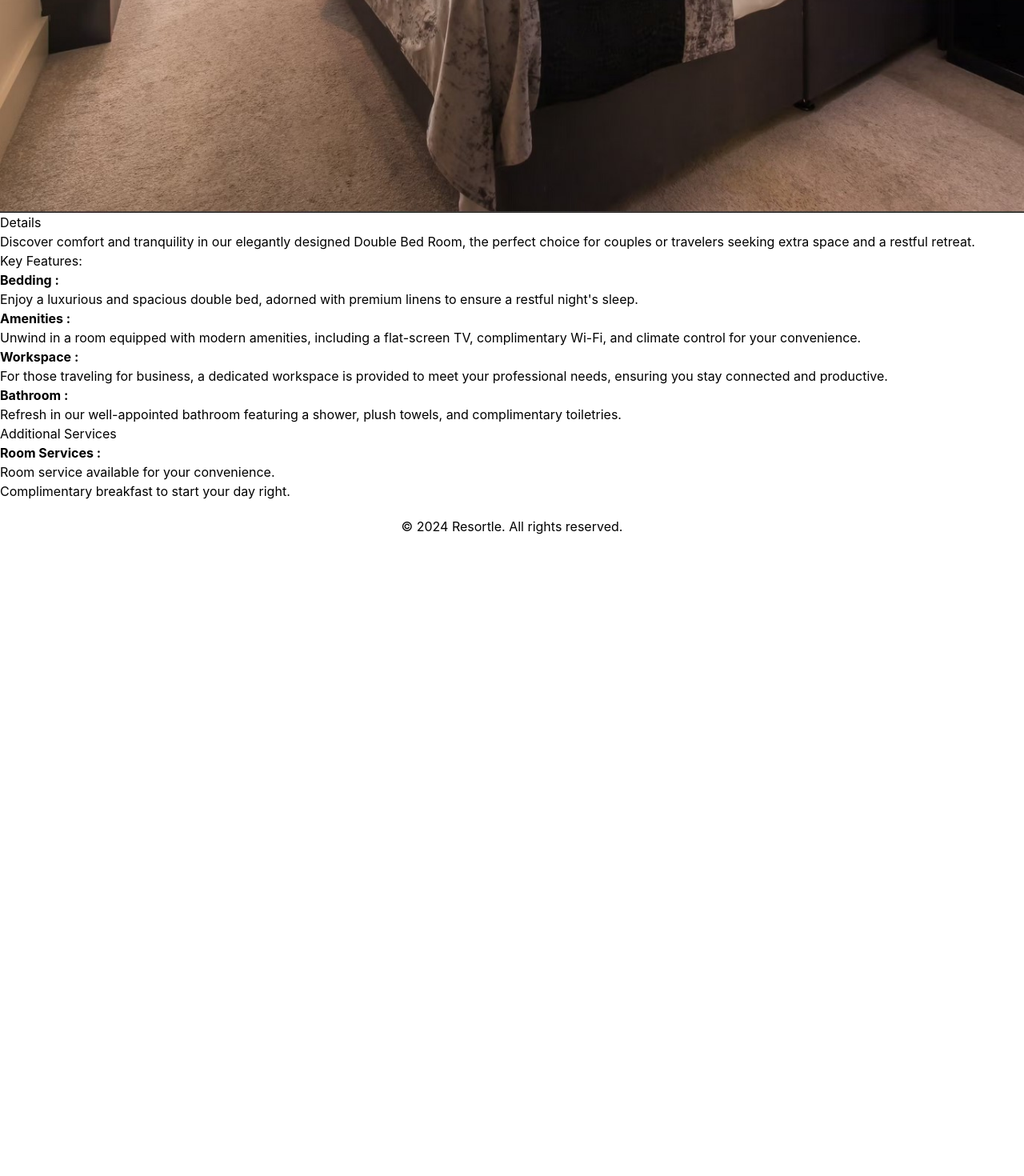
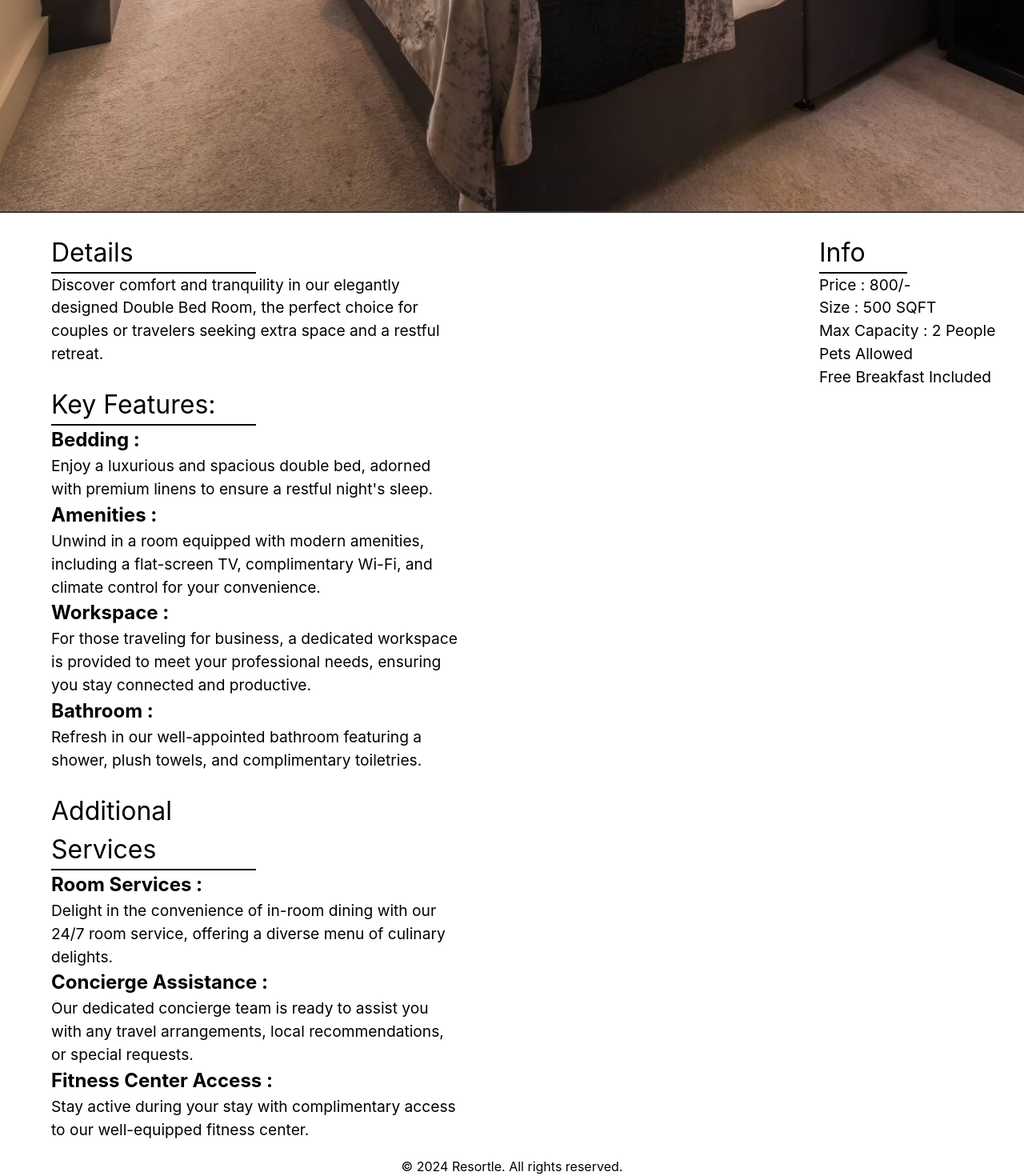
Before and after one commit to nidhidew/Resortle, a React (Create React App) app in the folder ResortBooking/resort_booking/: page /double_room in a window 1280 px wide. Shown: the part 681-2151 px from the top of the page at 80% size. Before the commit the page ends 1351 px from the top, so only its background shows below. Built offline with nearby package versions, Linux system fonts and the light colour scheme; the HTML template or start-up script is replaced by a standard one.

Commit message:
double room page is completed

```diff
--- a/ResortBooking/resort_booking/src/Components/Lending/Double_Room.jsx
+++ b/ResortBooking/resort_booking/src/Components/Lending/Double_Room.jsx
@@ -1,62 +1,112 @@
-import React from 'react'
+import React from "react";
 
 const Double_Room = () => {
   return (
     <div>
-      <div className='bg_section_1_double'>
+      <div className="bg_section_1_double">
         <div className="container_1">
-            <center>
-              <h1 className="header_container_1">DOUBLE BED ROOMS</h1>
-            </center>
-            <p className="underline_container_1"></p><br></br>
+          <center>
+            <h1 className="header_container_1">DOUBLE BED ROOMS</h1>
+          </center>
+          <p className="underline_container_1"></p>
+          <br></br>
         </div>
       </div>
-      <div>
-        <div>
-
+      <div className="">
+        <div className="single-info">
+          <h1 className="single-heading">Info</h1>
+          <h3 className="p-single">Price : 800/-</h3>
+          <h3 className="p-single">Size : 500 SQFT</h3>
+          <h3 className="p-single">Max Capacity : 2 People</h3>
+          <h3 className="p-single">Pets Allowed</h3>
+          <h3 className="p-single">Free Breakfast Included</h3>
         </div>
-        <div className='double-details'>
-          <h1 className=''>Details</h1>
-          <p>Discover comfort and tranquility in our elegantly designed Double Bed Room, the perfect choice for couples or travelers seeking extra space and a restful retreat.</p>
+        <div className="single-details">
+          <h1 className="single-heading">Details</h1>
+          <p className="p-single">
+            Discover comfort and tranquility in our elegantly designed Double
+            Bed Room, the perfect choice for couples or travelers seeking extra
+            space and a restful retreat.
+          </p>
         </div>
-        <div className='double-key'>
-          <h1>
-            Key Features:
-          </h1>
+        <div className="single-key">
+          <h1 className="single-heading">Key Features:</h1>
           <ul>
             <li>
-              <h3><b>Bedding :</b></h3>
-              <p>Enjoy a luxurious and spacious double bed, adorned with premium linens to ensure a restful night's sleep.</p>
+              <h3 className="h3-single">
+                <b>Bedding :</b>
+              </h3>
+              <p className="p-single">
+                Enjoy a luxurious and spacious double bed, adorned with premium
+                linens to ensure a restful night's sleep.
+              </p>
             </li>
             <li>
-              <h3><b>Amenities :</b></h3>
-              <p>Unwind in a room equipped with modern amenities, including a flat-screen TV, complimentary Wi-Fi, and climate control for your convenience.</p>
+              <h3 className="h3-single">
+                <b>Amenities :</b>
+              </h3>
+              <p className="p-single">
+                Unwind in a room equipped with modern amenities, including a
+                flat-screen TV, complimentary Wi-Fi, and climate control for
+                your convenience.
+              </p>
             </li>
             <li>
-              <h3><b>Workspace :</b></h3>
-              <p>For those traveling for business, a dedicated workspace is provided to meet your professional needs, ensuring you stay connected and productive.</p>
+              <h3 className="h3-single">
+                <b>Workspace :</b>
+              </h3>
+              <p className="p-single">
+                For those traveling for business, a dedicated workspace is
+                provided to meet your professional needs, ensuring you stay
+                connected and productive.
+              </p>
             </li>
             <li>
-              <h3><b>Bathroom :</b></h3>
-              <p>Refresh in our well-appointed bathroom featuring a shower, plush towels, and complimentary toiletries.</p>
+              <h3 className="h3-single">
+                <b>Bathroom :</b>
+              </h3>
+              <p className="p-single">
+                Refresh in our well-appointed bathroom featuring a shower, plush
+                towels, and complimentary toiletries.
+              </p>
             </li>
           </ul>
         </div>
-        <div className='double-services'>
-          <h1>Additional Services</h1>
+        <div className="single-services">
+          <h1 className="single-heading">Additional Services</h1>
           <ul>
             <li>
-              <h3><b>Room Services : </b></h3>
-            <p>Room service available for your convenience.</p>
+              <h3 className="h3-single">
+                <b>Room Services : </b>
+              </h3>
+              <p className="p-single">
+                Delight in the convenience of in-room dining with our 24/7 room
+                service, offering a diverse menu of culinary delights.
+              </p>
             </li>
             <li>
-            Complimentary breakfast to start your day right.
+              <h3 className="h3-single">
+                <b>Concierge Assistance : </b>
+              </h3>
+              <p className="p-single">
+                Our dedicated concierge team is ready to assist you with any
+                travel arrangements, local recommendations, or special requests.
+              </p>
+            </li>
+            <li>
+              <h3 className="h3-single">
+                <b>Fitness Center Access : </b>
+              </h3>
+              <p className="p-single">
+                Stay active during your stay with complimentary access to our
+                well-equipped fitness center.
+              </p>
             </li>
           </ul>
         </div>
       </div>
     </div>
-  )
-}
+  );
+};
 
-export default Double_Room
+export default Double_Room;
--- a/ResortBooking/resort_booking/src/Components/Lending/Single_Room.jsx
+++ b/ResortBooking/resort_booking/src/Components/Lending/Single_Room.jsx
@@ -1,85 +1,136 @@
-import React from 'react'
+import React from "react";
 
 const Single_Room = () => {
   return (
     <div>
-      <div className='bg_section_1_single'>
+      <div className="bg_section_1_single">
         {/* <h1>Single Room</h1> */}
         <div className="container_1">
-            <center>
-              <h1 className="header_container_1">SINGLE BED ROOMS</h1>
-            </center>
-            <p className="underline_container_1"></p><br></br>
+          <center>
+            <h1 className="header_container_1">SINGLE BED ROOMS</h1>
+          </center>
+          <p className="underline_container_1"></p>
+          <br></br>
         </div>
       </div>
-      <div className=''>
-        <div className='single-info'>
-          <h1 className='single-heading'>Info</h1>
-          <h3 className='p-single'>Price : 800/-</h3>
-          <h3 className='p-single'>Size : 500 SQFT</h3>
-          <h3 className='p-single'>Max Capacity : 2 People</h3>
-          <h3 className='p-single'>Pets Allowed</h3>
-          <h3 className='p-single'>Free Breakfast Included</h3>
+      <div className="">
+        <div className="single-info">
+          <h1 className="single-heading">Info</h1>
+          <h3 className="p-single">Price : 800/-</h3>
+          <h3 className="p-single">Size : 500 SQFT</h3>
+          <h3 className="p-single">Max Capacity : 1 People</h3>
+          <h3 className="p-single">Pets Allowed</h3>
+          <h3 className="p-single">Free Breakfast Included</h3>
         </div>
-        <div className='single-details'>
-          <h1 className='single-heading'>
-            Details
-          </h1>
-          <p className='p-single'>Experience comfort and tranquility in our Deluxe Single Room, thoughtfully designed to provide a peaceful sanctuary for solo travelers. Whether you're on a business trip or
-            simply seeking a cozy space to unwind, our single-bed room offers the perfect blend of style and functionality.</p>
+        <div className="single-details">
+          <h1 className="single-heading">Details</h1>
+          <p className="p-single">
+            Experience comfort and tranquility in our Deluxe Single Room,
+            thoughtfully designed to provide a peaceful sanctuary for solo
+            travelers. Whether you're on a business trip or simply seeking a
+            cozy space to unwind, our single-bed room offers the perfect blend
+            of style and functionality.
+          </p>
         </div>
-        <div className='single-key'>
-          <h1 className='single-heading'>
-            Key Features
-          </h1>
+        <div className="single-key">
+          <h1 className="single-heading">Key Features</h1>
           <ul>
             <li>
-              <h3 className='h3-single'><b>Single Bed : </b></h3>
-              <p className='p-single'>Drift into a restful sleep on a plush, premium-quality single bed. Fresh linens and a selection of pillows ensure a comfortable night's sleep.</p>
+              <h3 className="h3-single">
+                <b>Single Bed : </b>
+              </h3>
+              <p className="p-single">
+                Drift into a restful sleep on a plush, premium-quality single
+                bed. Fresh linens and a selection of pillows ensure a
+                comfortable night's sleep.
+              </p>
             </li>
             <li>
-              <h3 className='h3-single'><b>Modern Decor : </b></h3>
-              <p className='p-single'>Immerse yourself in a contemporary ambiance with tastefully curated decor. Elegant furnishings and soothing color palettes create a welcoming atmosphere.</p>
+              <h3 className="h3-single">
+                <b>Modern Decor : </b>
+              </h3>
+              <p className="p-single">
+                Immerse yourself in a contemporary ambiance with tastefully
+                curated decor. Elegant furnishings and soothing color palettes
+                create a welcoming atmosphere.
+              </p>
             </li>
             <li>
-              <h3 className='h3-single'><b>Workstation : </b></h3>
-              <p className='p-single'>Stay productive with a dedicated workspace equipped with high-speed Wi-Fi. Perfect for business travelers, the room is designed to meet your professional needs.</p>
+              <h3 className="h3-single">
+                <b>Workstation : </b>
+              </h3>
+              <p className="p-single">
+                Stay productive with a dedicated workspace equipped with
+                high-speed Wi-Fi. Perfect for business travelers, the room is
+                designed to meet your professional needs.
+              </p>
             </li>
             <li>
-              <h3 className='h3-single'><b>Private Bathroom : </b></h3>
-              <p className='p-single'>Enjoy the convenience of a private en-suite bathroom featuring modern fixtures, a spacious shower, and complimentary toiletries.</p>
+              <h3 className="h3-single">
+                <b>Private Bathroom : </b>
+              </h3>
+              <p className="p-single">
+                Enjoy the convenience of a private en-suite bathroom featuring
+                modern fixtures, a spacious shower, and complimentary
+                toiletries.
+              </p>
             </li>
             <li>
-              <h3 className='h3-single'><b>Entertainment : </b></h3>
-              <p className='p-single'>Unwind with a flat-screen TV offering a variety of channels. Whether catching up on the latest news or enjoying a movie night, entertainment is at your fingertips.</p>
+              <h3 className="h3-single">
+                <b>Entertainment : </b>
+              </h3>
+              <p className="p-single">
+                Unwind with a flat-screen TV offering a variety of channels.
+                Whether catching up on the latest news or enjoying a movie
+                night, entertainment is at your fingertips.
+              </p>
             </li>
             <li>
-              <h3 className='h3-single'><b>Complimentary Amenities : </b></h3>
-              <p className='p-single'>Indulge in complimentary amenities, including a minibar, coffee/tea maker, and daily housekeeping services.</p>
+              <h3 className="h3-single">
+                <b>Complimentary Amenities : </b>
+              </h3>
+              <p className="p-single">
+                Indulge in complimentary amenities, including a minibar,
+                coffee/tea maker, and daily housekeeping services.
+              </p>
             </li>
           </ul>
         </div>
-        <div className='single-services'>
-          <h1 className='single-heading'>Additional Services</h1>
+        <div className="single-services">
+          <h1 className="single-heading">Additional Services</h1>
           <ul>
             <li>
-              <h3 className='h3-single'><b>Room Services : </b></h3>
-              <p className='p-single'>Delight in the convenience of in-room dining with our 24/7 room service, offering a diverse menu of culinary delights.</p>
+              <h3 className="h3-single">
+                <b>Room Services : </b>
+              </h3>
+              <p className="p-single">
+                Delight in the convenience of in-room dining with our 24/7 room
+                service, offering a diverse menu of culinary delights.
+              </p>
             </li>
             <li>
-              <h3 className='h3-single'><b>Concierge Assistance : </b></h3>
-              <p className='p-single'>Our dedicated concierge team is ready to assist you with any travel arrangements, local recommendations, or special requests.</p>
+              <h3 className="h3-single">
+                <b>Concierge Assistance : </b>
+              </h3>
+              <p className="p-single">
+                Our dedicated concierge team is ready to assist you with any
+                travel arrangements, local recommendations, or special requests.
+              </p>
             </li>
             <li>
-              <h3 className='h3-single'><b>Fitness Center Access : </b></h3>
-              <p className='p-single'>Stay active during your stay with complimentary access to our well-equipped fitness center.</p>
+              <h3 className="h3-single">
+                <b>Fitness Center Access : </b>
+              </h3>
+              <p className="p-single">
+                Stay active during your stay with complimentary access to our
+                well-equipped fitness center.
+              </p>
             </li>
           </ul>
         </div>
-
       </div>
     </div>
-  )
-}
+  );
+};
 
-export default Single_Room
+export default Single_Room;
```
